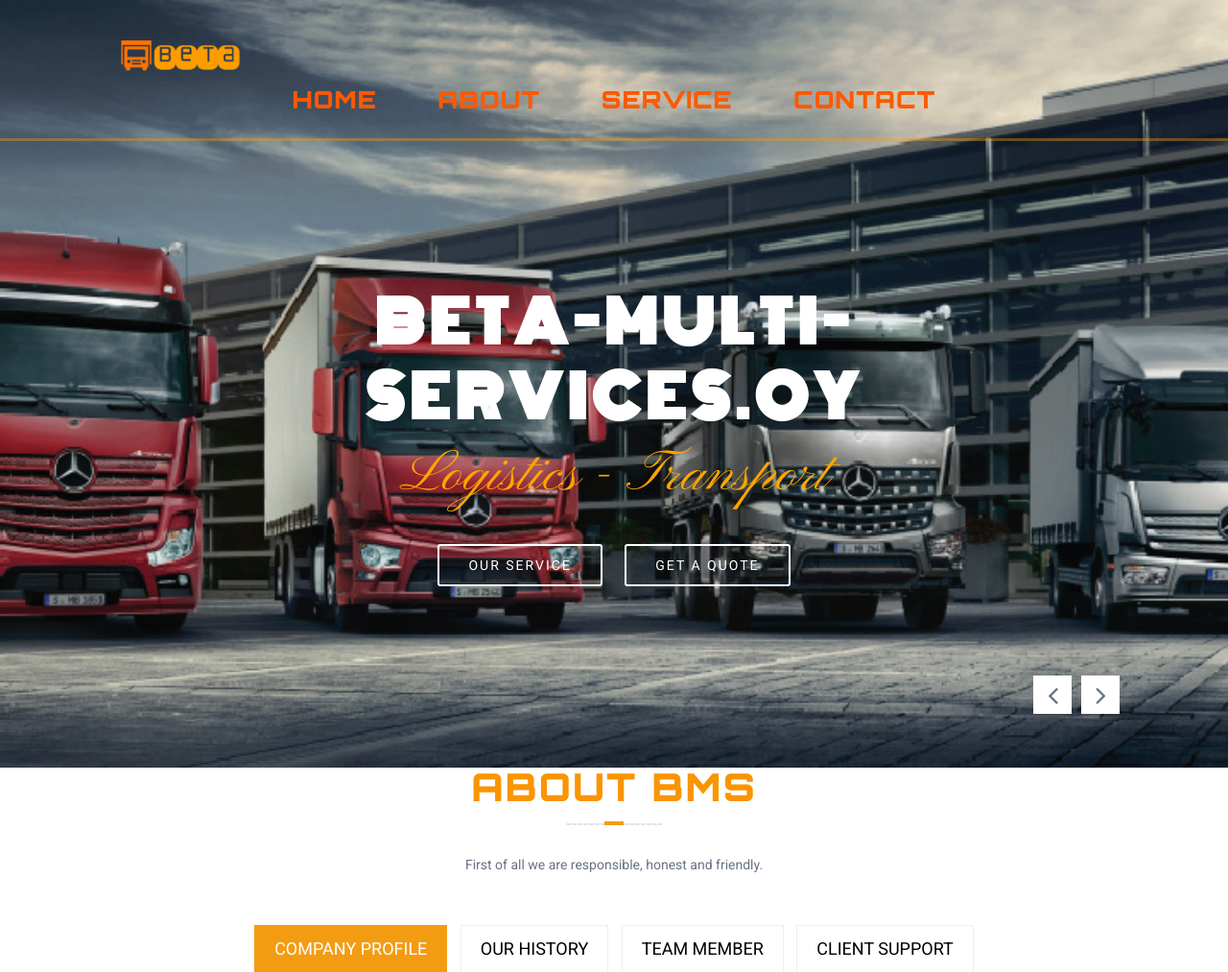
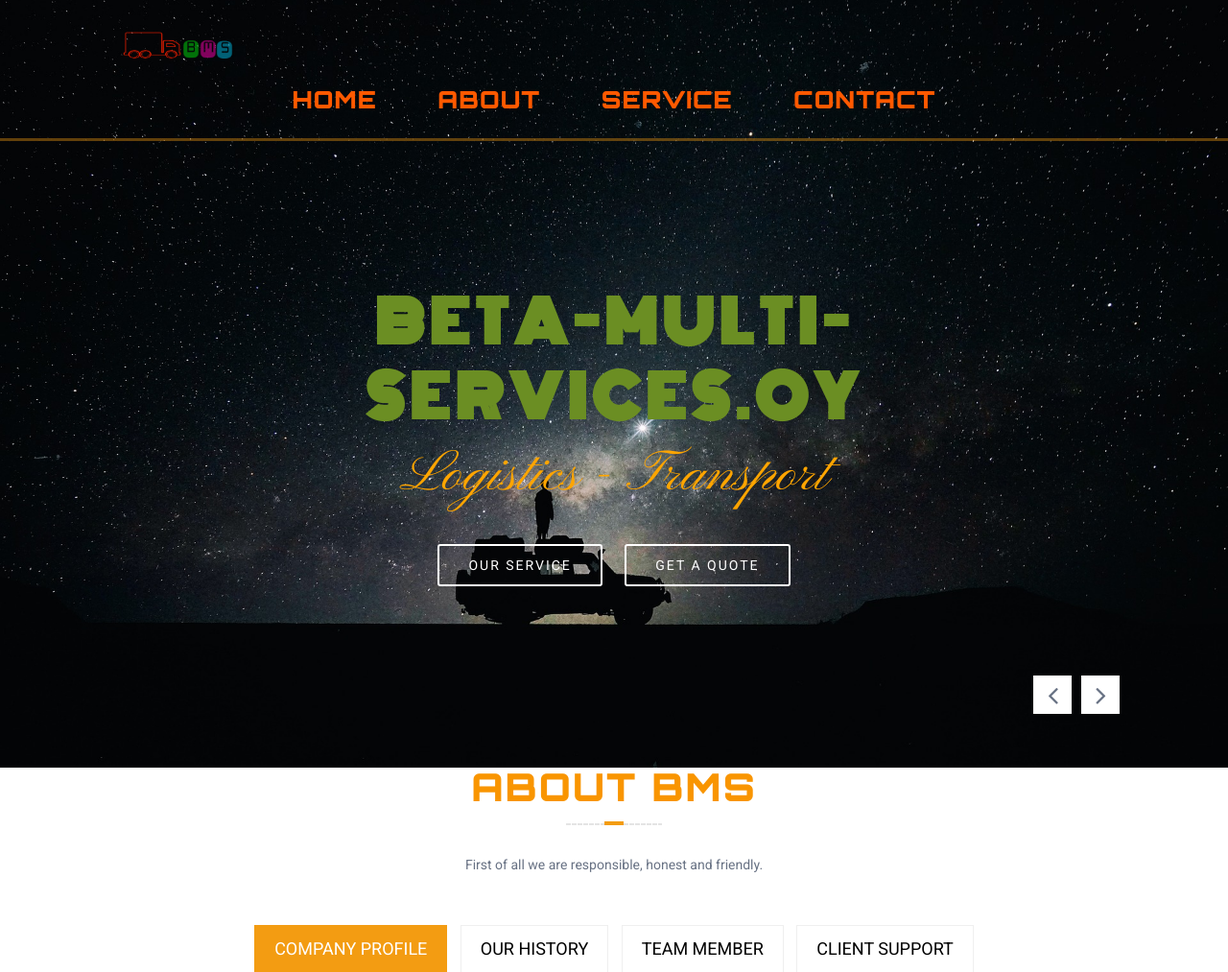
Before and after one commit to frankkode/beta-muti-service, a Django app: page / in a window 1280 px wide. Shown: the top 1013 px of the page at 96% size. Run offline with Django 3.2, Linux system fonts and the light colour scheme; data that the repository does not hold is empty; some libraries are stand-ins or nearby versions; grey boxes are pictures that could not be loaded.

Commit message:
add changes

```diff
--- a/static_in_env/css/responsive.css
+++ b/static_in_env/css/responsive.css
@@ -45,7 +45,8 @@ body.loader-active {
 .welcome-big {
     font-family: 'Monoton', cursive;
     font-size: 47;
-    color: chocolate;
+    color: rgb(250, 9, 9);
+    color: linear-gradient(90deg, rgba(250, 9, 9, 1) 0%, rgba(27, 9, 121, 1) 55%, rgba(20, 255, 0, 1) 100%);
     text-align: center;
 }
 
--- a/static_in_env/style.css
+++ b/static_in_env/style.css
@@ -744,7 +744,7 @@ ul#nav li ul a,
 }
 
 .slider-bg-one {
-    background: url(img/slider/truck.jpg) no-repeat scroll center center / cover;
+    background: grey url(img/about/people.jpg) no-repeat scroll center center / cover;
 }
 
 .slider-bg-two {
--- a/templates/base.html
+++ b/templates/base.html
@@ -71,7 +71,7 @@
                     <div class="container">
                         <div class="navbar-header">
                             <div class="welcome-big"><a href="/" class="navbar-brand"><img
-                                        src="{% static 'img/logoc.png' %}" alt="Car Icon"></a>
+                                        src="{% static 'img/logoe.png' %}" alt="Car Icon"></a>
 
                             </div>
 
--- a/templates/index.html
+++ b/templates/index.html
@@ -13,7 +13,8 @@
             <div class="row flex-v-center">
                 <div class="col-md-10 col-md-offset-1">
                     <div class="welcome-text text-center">
-                        <h1 class="welcome-big text-center">BETA-MULTI-SERVICES.oy</h1>
+                        <h1 class="welcome-big text-center"><span style="color: olivedrab;">
+                                BETA-MULTI-SERVICES.oy</span></h1>
 
                         <p class="font-home"><span style="color:orange; margin-bottom:3px;">Logistics -
                                 Transport</span></p>
```
Also changed, not shown: static_in_env/img/about/ima.jpg (added), static_in_env/img/about/people.jpg (added), static_in_env/img/logo.jpg (deleted), static_in_env/img/logo.png (deleted), static_in_env/img/logo3.png (deleted), static_in_env/img/logoa.png (added), static_in_env/img/logoc.png (deleted), static_in_env/img/logoe.png (added).
